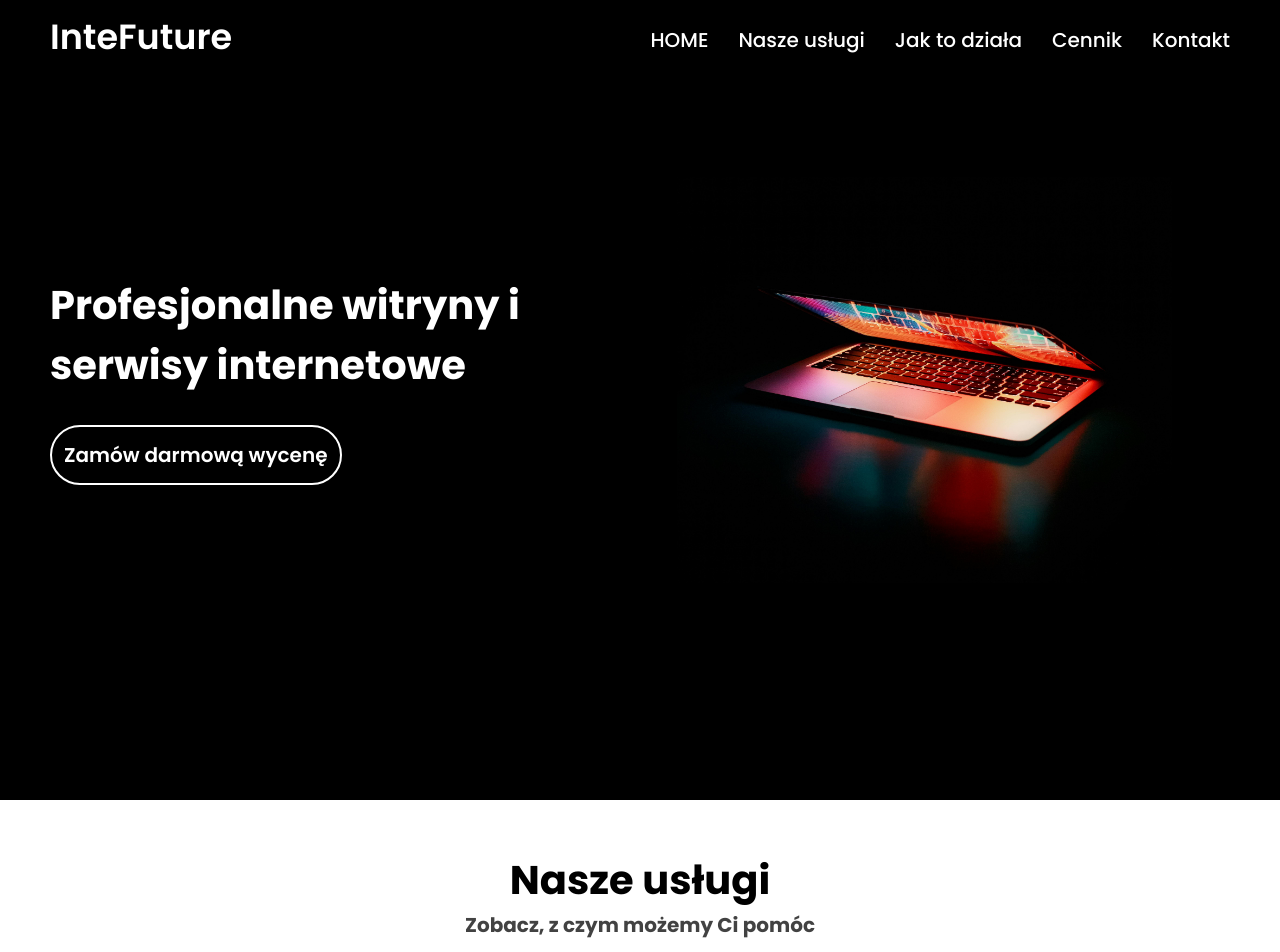
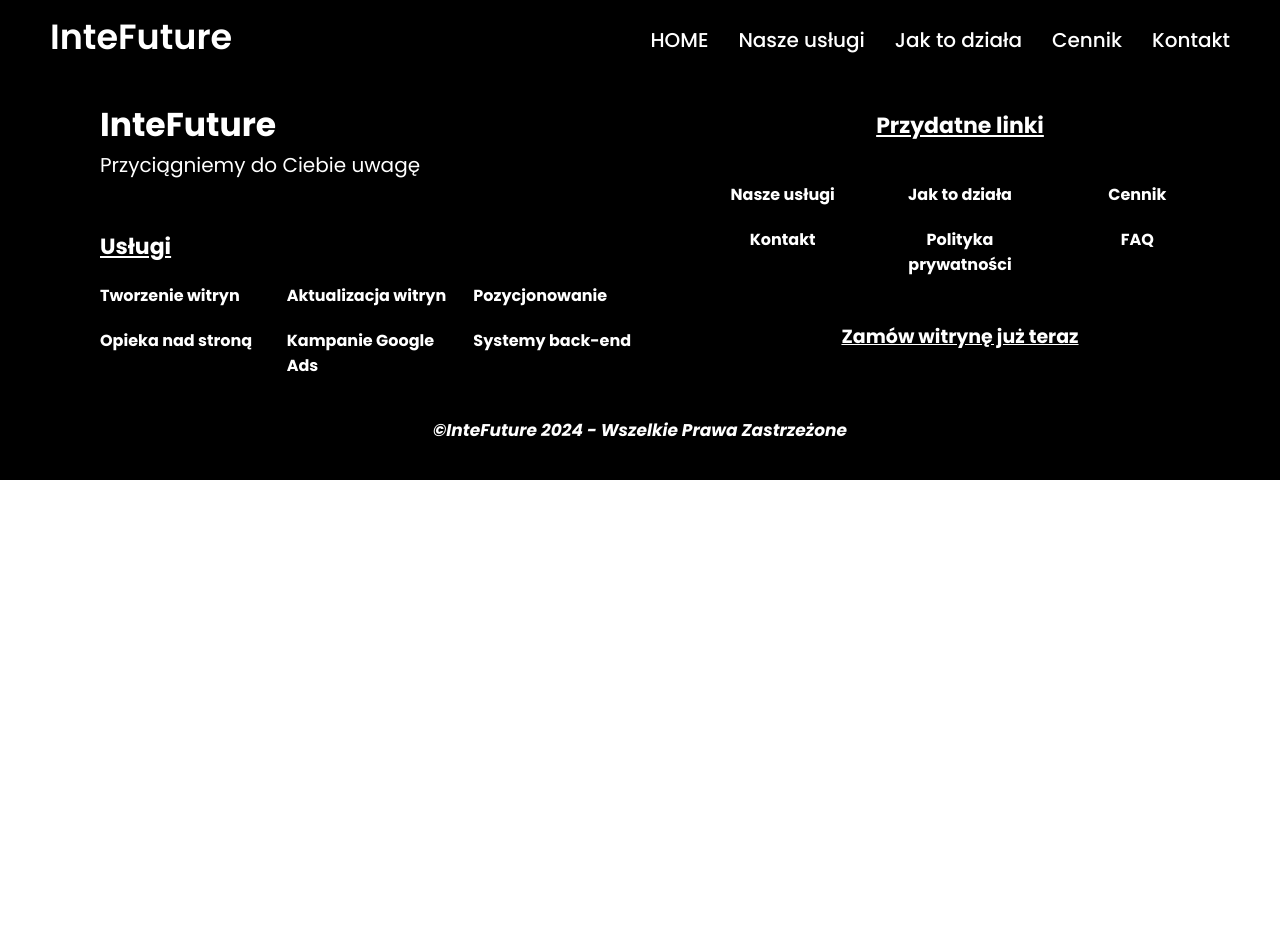
Before and after one commit to KamilCodemate/KamilCodemateWebsite, a React (Create React App) app: page /request-form in a window 1280 px wide. Shown: the top 952 px of the page. After the commit the page ends 800 px from the top, so only its background shows below. Built offline with nearby package versions, Linux system fonts and the light colour scheme.

Commit message:
Make header as separated component

```diff
--- a/package.json
+++ b/package.json
@@ -13,6 +13,7 @@
     "react": "^18.2.0",
     "react-dom": "^18.2.0",
     "react-icons": "^5.0.1",
+    "react-router-dom": "^6.22.3",
     "react-scripts": "5.0.1",
     "sass": "^1.71.1",
     "typescript": "^4.9.5",
--- a/src/App.tsx
+++ b/src/App.tsx
@@ -1,11 +1,18 @@
 import React from 'react';
 import logo from './logo.svg';
 import MainPage from './Pages/MainPage';
+import RequestForm from './Pages/RequestForm';
+import { BrowserRouter as Router, Route, Routes } from 'react-router-dom';
 function App() {
   return (
-    <div className='App'>
-      <MainPage />
-    </div>
+    <Router>
+      <div className='App'>
+        <Routes>
+          <Route path='/' element={<MainPage />} />
+          <Route path='/request-form' element={<RequestForm />} />
+        </Routes>
+      </div>
+    </Router>
   );
 }
 
--- /dev/null
+++ b/src/Components/ComponentStyles/Header.scss
@@ -0,0 +1,20 @@
+.first-section-title {
+  font-size: 40px;
+  font-weight: bold;
+}
+.first-section-title.blacked {
+  color: black;
+}
+.second-section-title.blacked {
+  color: rgb(66, 66, 66);
+}
+.first-section-title.whitened {
+  color: white;
+}
+.second-section-title.whitened {
+  color: rgb(189, 189, 189);
+}
+.second-section-title {
+  font-size: 20px;
+  font-weight: bold;
+}
--- /dev/null
+++ b/src/Components/Header.tsx
@@ -0,0 +1,19 @@
+import React from 'react';
+import './ComponentStyles/Header.scss';
+
+type HeaderProps = {
+  title: string;
+  description: string;
+  type: 'blacked' | 'whitened';
+};
+
+const Header: React.FC<HeaderProps> = ({ title, description, type }) => {
+  return (
+    <div className='section-title'>
+      <span className={`first-section-title ${type}`}>{title}</span>
+      <span className={`second-section-title ${type}`}>{description}</span>
+    </div>
+  );
+};
+
+export default Header;
--- a/src/Pages/MainPage.tsx
+++ b/src/Pages/MainPage.tsx
@@ -16,6 +16,7 @@ import { IoCloudUploadOutline } from 'react-icons/io5';
 import { IoMdCheckmarkCircle } from 'react-icons/io';
 import { HiQuestionMarkCircle } from 'react-icons/hi';
 import Footer from '../Components/Footer';
+import Header from '../Components/Header';
 const MainPage: React.FC = () => {
   return (
     <div className='container'>
@@ -35,10 +36,7 @@ const MainPage: React.FC = () => {
         M
       </div>
       <div id='services'>
-        <div className='section-title'>
-          <span className='first-section-title blacked'>Nasze usługi</span>
-          <span className='second-section-title blacked'>Zobacz, z czym możemy Ci pomóc</span>
-        </div>
+        <Header title='Nasze usługi' description='Zobacz, z czym możemy Ci pomóc' type='blacked' />
         <div id='services-cards'>
           <div className='service-row service-first-row'>
             <ServiceCard
@@ -70,10 +68,8 @@ const MainPage: React.FC = () => {
         </div>
       </div>
       <div id='how-it-works'>
-        <div className='section-title'>
-          <span className='first-section-title whitened'>Jak to działa?</span>
-          <span className='second-section-title whitened'>Zobacz, jak wyglądać będzie nasza współpraca</span>
-        </div>
+        <Header title='Jak to działa?' description='Zobacz, jak wyglądać będzie nasza współpraca' type='whitened' />
+
         <div className='steps-root'>
           <div className='steps'>
             <div className='step'>
@@ -122,10 +118,8 @@ const MainPage: React.FC = () => {
         </div>
       </div>
       <div id='price-list'>
-        <div className='section-title'>
-          <span className='first-section-title blacked'>Cennik</span>
-          <span className='second-section-title blacked'>Zobacz orientacyjne ceny dla Twojej witryny</span>
-        </div>
+        <Header title='Cennik' description='Zobacz orientacyjne ceny dla Twojej witryny' type='blacked' />
+
         <div className='pricing-cols'>
           <div className='pricing-first-col'>
             <div className='about-product-title'>O tym, co kupujesz</div>
@@ -241,10 +235,8 @@ const MainPage: React.FC = () => {
         </div>
       </div>
       <div id='contact'>
-        <div className='section-title'>
-          <span className='first-section-title blacked'>Kontakt</span>
-          <span className='second-section-title blacked'>Masz jakieś wątpliwości lub pytania? Napisz do nas</span>
-        </div>
+        <Header title='Kontakt' description='Masz jakieś wątpliwości lub pytania? Napisz do nas' type='blacked' />
+
         <div className='contact-cols'>
           <div className='contact-left-col'>
             <div className='main-desc'>
--- a/src/Pages/PageStyles/MainPage.scss
+++ b/src/Pages/PageStyles/MainPage.scss
@@ -81,26 +81,6 @@
   flex-direction: column;
   padding-top: 50px;
   margin-bottom: 100px;
-}
-.first-section-title {
-  font-size: 40px;
-  font-weight: bold;
-}
-.first-section-title.blacked {
-  color: black;
-}
-.second-section-title.blacked {
-  color: rgb(66, 66, 66);
-}
-.first-section-title.whitened {
-  color: white;
-}
-.second-section-title.whitened {
-  color: rgb(189, 189, 189);
-}
-.second-section-title {
-  font-size: 20px;
-  font-weight: bold;
 }
 
 #how-it-works {
--- /dev/null
+++ b/src/Pages/RequestForm.tsx
@@ -0,0 +1,14 @@
+import React, { useState } from 'react';
+import Footer from '../Components/Footer';
+import MainNavbar from '../Components/MainNavbar';
+
+const RequestForm: React.FC = () => {
+  return (
+    <div className='request-form'>
+      <MainNavbar />
+      <Footer />
+    </div>
+  );
+};
+
+export default RequestForm;
```
Also changed, not shown: 1 other file (tests, documents, lock files or other folders).
